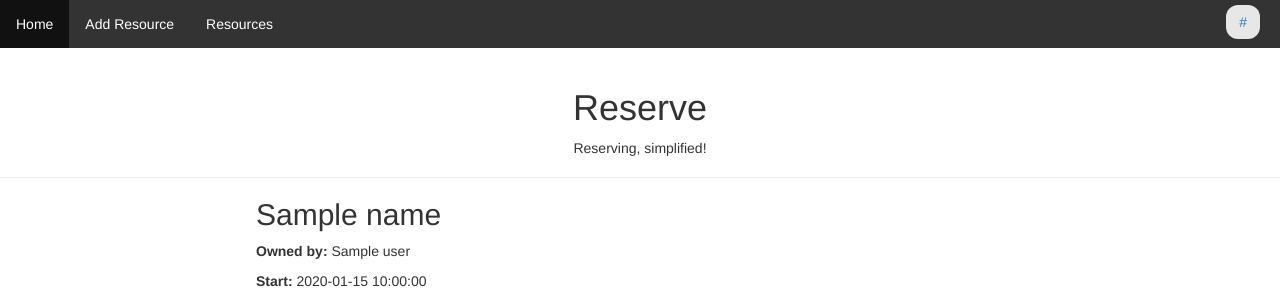
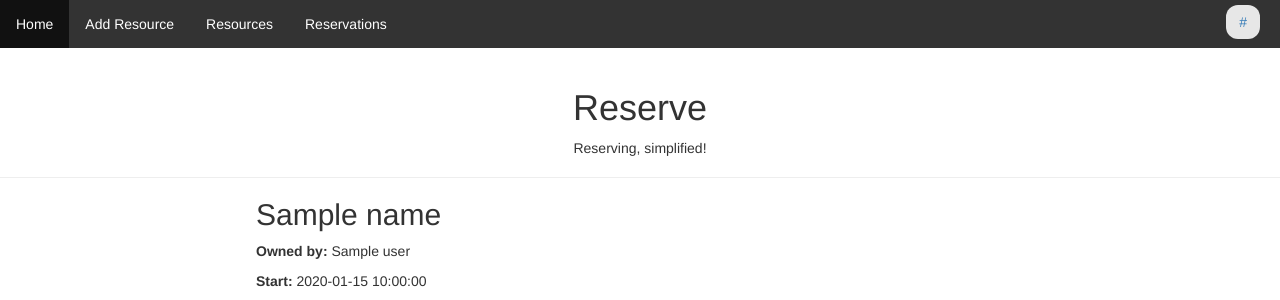
Before and after one commit to debbyhsu/ost, a Python web app: template webapp/templates/resource_detail.html in a window 1280 px wide. Shown: the top 300 px of the page. Run offline with Jinja, Linux system fonts and the light colour scheme; the template is opened without the code that fills it: most values are stand-ins (such as "Sample title", 1, 10 or a date in 2020); some libraries are stand-ins or nearby versions.

Commit message:
fix nav bar

```diff
--- a/webapp/templates/resource_detail.html
+++ b/webapp/templates/resource_detail.html
@@ -5,6 +5,7 @@
         <li><a href="/">Home</a></li>
         <li><a href="/resources/add">Add Resource</a></li>
         <li><a href="/resources">Resources</a></li>
+        <li><a href="/reservations">Reservations</a></li>
     </ul>
     <head>
         <title>Reserve</title>
```
